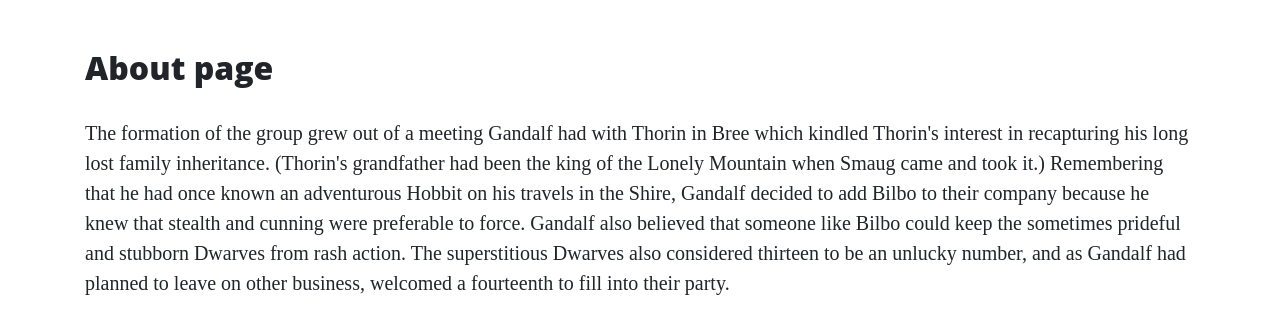
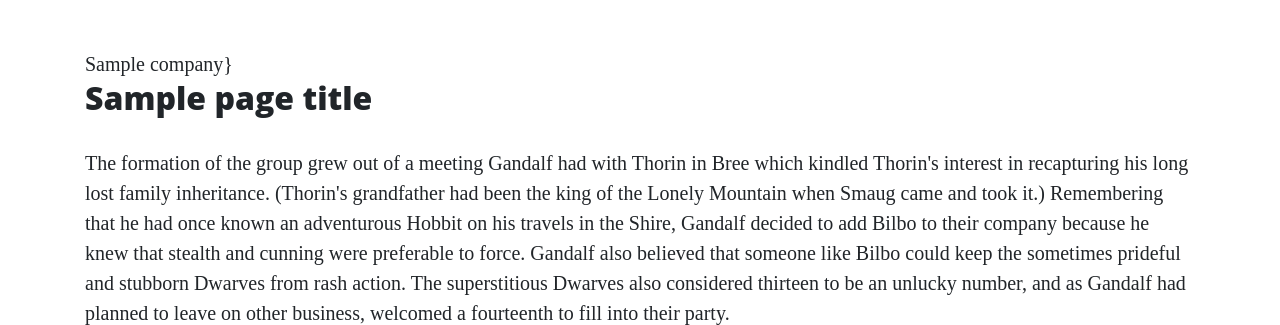
Before and after one commit to nataloska/Flask, a Flask app: template templates/about.html in a window 1280 px wide. Shown: the part 629-954 px from the top of the page. Run offline with Flask 2, Linux system fonts and the light colour scheme; the template is opened without the code that fills it: most values are stand-ins (such as "Sample title", 1, 10 or a date in 2020); some libraries are stand-ins or nearby versions.

Commit message:
json start

```diff
--- a/run.py
+++ b/run.py
@@ -1,4 +1,6 @@
 import os
+import json
+
 from flask import Flask, render_template
 
 app = Flask(__name__)
@@ -11,17 +13,21 @@ def index():
 
 @app.route("/about")
 def about():
-    return render_template("about.html")
+    data = []
+    with open("data/company.json", "r") as json_data:
+        data = json.load(json_data)
+    return render_template("about.html", page_title
+        ="About", list_of_numbers=[1, 2, 3], company = data)
 
 
 @app.route("/contact")
 def contact():
-    return render_template("contact.html")
+    return render_template("contact.html", page_title="Contact")
 
 
 @app.route("/careers")
 def careers():
-    return render_template("careers.html")
+    return render_template("careers.html", page_title="Careers")
 
 
 if __name__ == "__main__":
--- a/templates/about.html
+++ b/templates/about.html
@@ -1,5 +1,9 @@
-{% extends 'base.html' %} {% block content %}
-<h2>About page</h2>
+{% extends 'base.html' %}
+{% block content %}
+
+{{ company[0]["name"] }}}
+
+<h2>{{ page_title }}</h2>
 <p>
   The formation of the group grew out of a meeting Gandalf had with Thorin in
   Bree which kindled Thorin's interest in recapturing his long lost family
--- a/templates/careers.html
+++ b/templates/careers.html
@@ -1,4 +1,4 @@
 {% extends 'base.html' %}
 {% block content %}
-    <h2>Careers page</h2>
+ <h2>{{ page_title }}</h2>
 {% endblock %}
--- a/templates/contact.html
+++ b/templates/contact.html
@@ -1,4 +1,4 @@
 {% extends 'base.html' %}
 {% block content %}
-    <h2>Contact page</h2>
+<h2>{{ page_title }}</h2>
 {% endblock %}
```
Also changed, not shown: data/company.json (added, +8 -0 lines).
